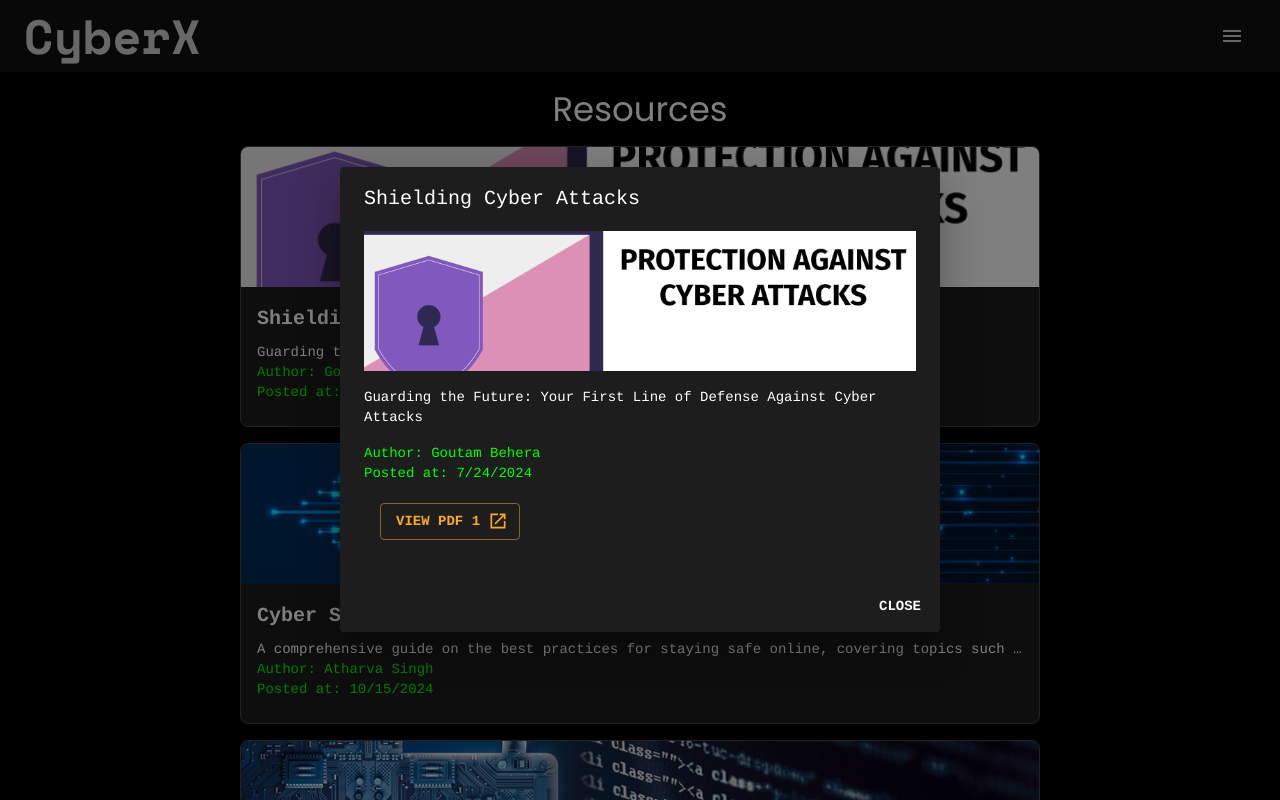
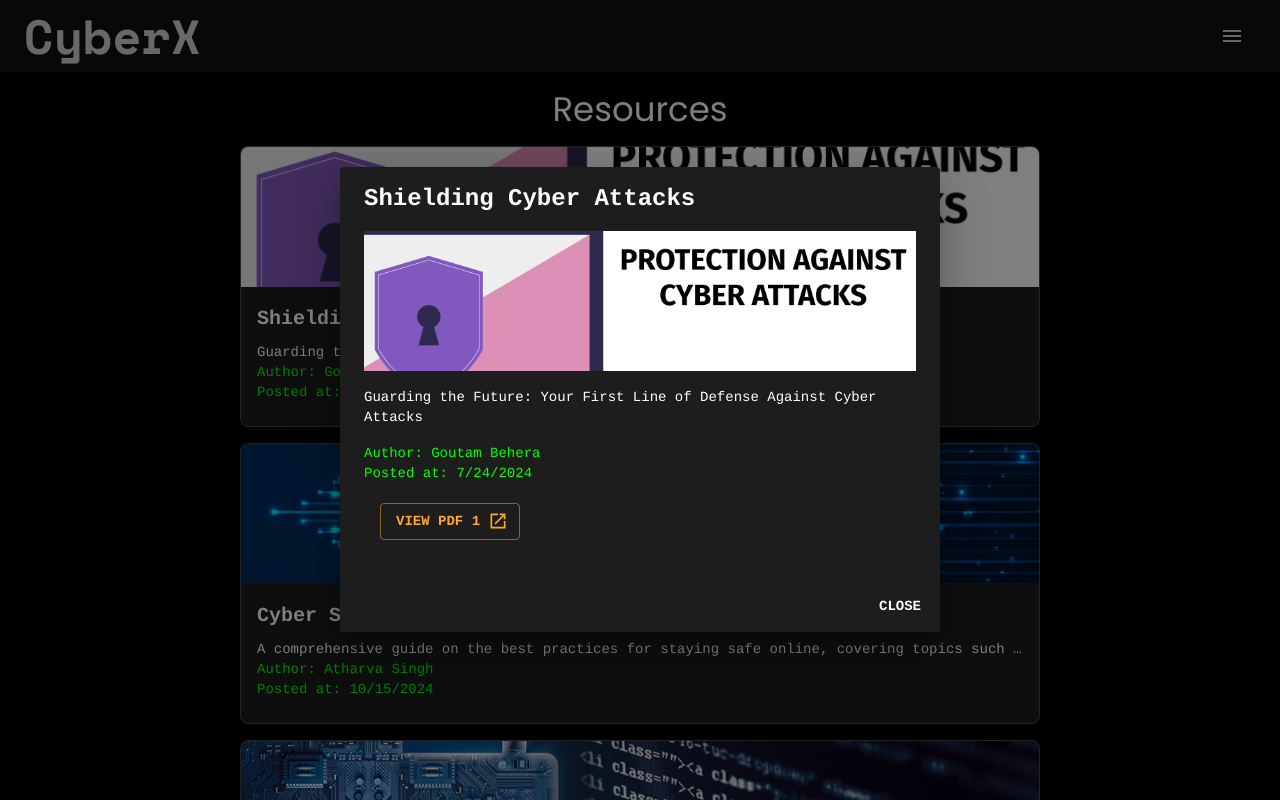
Before and after one commit to CyberX-club/cyber_x, a React (Create React App) app: page /resources in a window 1280 px wide. Both pictures are taken after a click on the element 640 px from the left and 286 px from the top of the page. Shown: the top 800 px of the page. Built offline with nearby package versions, Linux system fonts and the light colour scheme; a web font is replaced by a local one.

Commit message:
Fixed bugs

```diff
--- a/src/components/Resources.js
+++ b/src/components/Resources.js
@@ -1,4 +1,4 @@
-import React, { useState, useEffect } from 'react';
+import React, {useState, useEffect} from 'react';
 import {
     Box,
     Typography,
@@ -16,11 +16,11 @@ import {
     Grow,
     Fade,
 } from '@mui/material';
-import { GoogleDriveUtils } from "../Utils";
+import {GoogleDriveUtils} from "../Utils";
 import Endpoints from "../Endpoints";
-import { LaunchSharp } from "@mui/icons-material";
+import {LaunchSharp} from "@mui/icons-material";
 
-const Resources = ({ resources }) => {
+const Resources = ({resources}) => {
     const FETCH_IMAGE = false;
     const [open, setOpen] = useState(false);
     const [selectedResource, setSelectedResource] = useState(null);
@@ -50,7 +50,7 @@ const Resources = ({ resources }) => {
                 const data = await response.json();
                 const thumbnailLink = data.thumbnailLink;
 
-                setImageCache((prev) => ({ ...prev, [resource.urls[0]]: thumbnailLink }));
+                setImageCache((prev) => ({...prev, [resource.urls[0]]: thumbnailLink}));
 
                 return thumbnailLink;
             } catch (error) {
@@ -64,8 +64,8 @@ const Resources = ({ resources }) => {
     useEffect(() => {
         const fetchImages = async () => {
             const updatedResources = await Promise.all(resources.map(async (resource) => {
-                const imageUrl = FETCH_IMAGE ? await fetchImage(resource) : resource.img ? `${window.location.origin}/resources/${resource.img}` : null;
-                return { ...resource, fetchedImage: imageUrl };
+                const imageUrl = FETCH_IMAGE  ?await fetchImage(resource) : resource.img ? `${window.location.origin}/resources/${resource.img}` : null;
+                return {...resource, fetchedImage: imageUrl};
             }));
             setFetchedResources(updatedResources);
         };
@@ -81,7 +81,7 @@ const Resources = ({ resources }) => {
             p={3}
             minHeight="100vh"
         >
-            <Typography variant="h4" gutterBottom align="center" sx={{ marginBottom: 2 }}>
+            <Typography variant="h4" gutterBottom align="center" sx={{marginBottom: 2}}>
                 Resources
             </Typography>
             <Box width="100%" maxWidth="800px">
@@ -110,7 +110,7 @@ const Resources = ({ resources }) => {
                                     component="img"
                                     image={resource.fetchedImage}
                                     alt={resource.label}
-                                    sx={{ height: 140, objectFit: 'cover' }}
+                                    sx={{height: 140, objectFit: 'cover'}}
                                     onError={(e) => {
                                         e.target.onerror = null;
                                         e.target.src = '';
@@ -163,16 +163,20 @@ const Resources = ({ resources }) => {
                     }
                 }}
             >
-                <Fade in={open} timeout={400}>
-                    <Card sx={{ maxWidth: 700 }}>
-                        <DialogTitle>{selectedResource?.label}</DialogTitle>
+                <Fade in={open} timeout={600}>
+                    <Card sx={{maxWidth: 700}}>
+                        <DialogTitle>
+                            <Typography variant={"h5"} fontWeight={800}>
+                                {selectedResource?.label}
+                            </Typography>
+                        </DialogTitle>
                         <DialogContent>
                             {selectedResource?.fetchedImage && (
                                 <CardMedia
                                     component="img"
                                     image={selectedResource.fetchedImage}
                                     alt={selectedResource.label}
-                                    sx={{ height: 140, objectFit: 'cover', marginBottom: 2 }}
+                                    sx={{height: 140, objectFit: 'cover', marginBottom: 2}}
                                     onError={(e) => {
                                         e.target.onerror = null;
                                         e.target.src = '';
```
